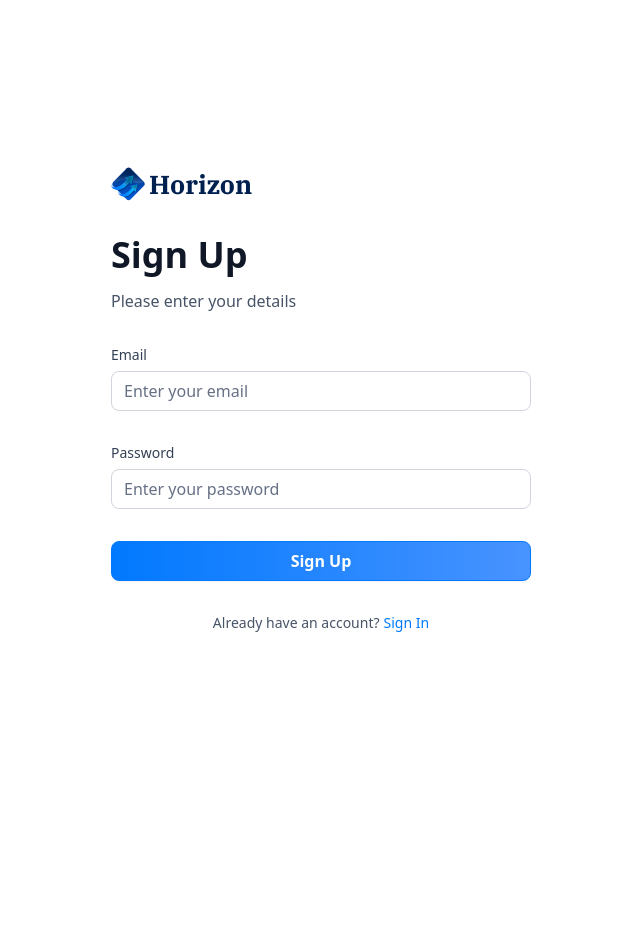
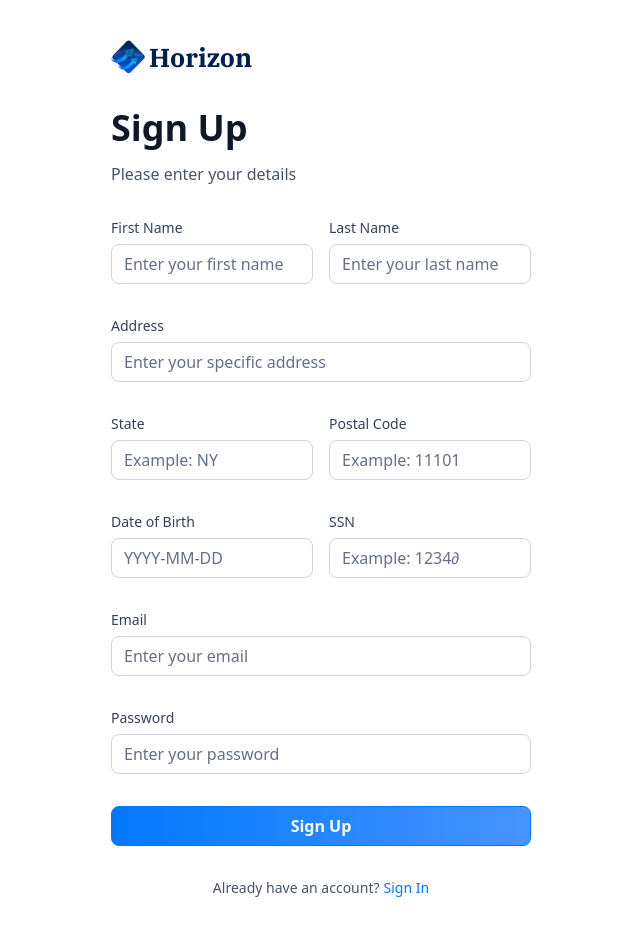
Before and after one commit to ShahinurAlamBhuiyan/Bank-Horizon, a Next.js app: page /sign-up in a window 1280 px wide. Shown: the whole page, without its empty margins (319-959 px from the left). Before the commit the page ends 800 px from the top, so only its background shows below. Built offline with nearby package versions, Linux system fonts and the light colour scheme.

Commit message:
design & validate sign-up

```diff
--- a/components/AuthForm.tsx
+++ b/components/AuthForm.tsx
@@ -17,9 +17,11 @@
     const [user, setUser] = useState(null)
     const [isLoading, setIsLoading] = useState(false);
 
+    const formSchema = authFormSchema(type);
+
     // 1. Define your form.
-    const form = useForm<z.infer<typeof authFormSchema>>({
-        resolver: zodResolver(authFormSchema),
+    const form = useForm<z.infer<typeof formSchema>>({
+        resolver: zodResolver(formSchema),
         defaultValues: {
             email: "",
             password: ''
@@ -27,7 +29,7 @@
     })
 
     // 2. Define a submit handler.
-    function onSubmit(values: z.infer<typeof authFormSchema>) {
+    function onSubmit(values: z.infer<typeof formSchema>) {
         setIsLoading(true);
         console.log(values);
         setIsLoading(false);
@@ -69,6 +71,60 @@
                     <>
                         <Form {...form}>
                             <form onSubmit={form.handleSubmit(onSubmit)} className="space-y-8">
+
+                                {type === 'sign-up' &&
+                                    <>
+                                        <div className='flex gap-4'>
+                                            <CustomInput
+                                                control={form.control}
+                                                name='firstName'
+                                                label='First Name'
+                                                placeholder="Enter your first name"
+                                            />
+                                            <CustomInput
+                                                control={form.control}
+                                                name='lastName'
+                                                label='Last Name'
+                                                placeholder="Enter your last name"
+                                            />
+                                        </div>
+                                        <CustomInput
+                                            control={form.control}
+                                            name='address1'
+                                            label='Address'
+                                            placeholder="Enter your specific address"
+                                        />
+                                        <div className='flex gap-4'>
+                                            <CustomInput
+                                                control={form.control}
+                                                name='state'
+                                                label='State'
+                                                placeholder="Example: NY"
+                                            />
+                                            <CustomInput
+                                                control={form.control}
+                                                name='postalCode'
+                                                label='Postal Code'
+                                                placeholder="Example: 11101"
+                                            />
+                                        </div>
+                                        <div className='flex gap-4'>
+                                            <CustomInput
+                                                control={form.control}
+                                                name='dateOfBirth'
+                                                label='Date of Birth'
+                                                placeholder="YYYY-MM-DD"
+                                            />
+                                            <CustomInput
+                                                control={form.control}
+                                                name='ssn'
+                                                label='SSN'
+                                                placeholder="Example: 1234∂"
+                                            />
+                                        </div>
+                                    </>
+                                }
+
                                 <CustomInput
                                     control={form.control}
                                     name='email'
--- a/components/CustomInput.tsx
+++ b/components/CustomInput.tsx
@@ -9,9 +9,11 @@
 import { Control, FieldPath } from "react-hook-form"; import { z } from "zod"
 import { authFormSchema } from '@/lib/utils';
 
+const formSchema = authFormSchema('sign-up')
+
 interface CustomInput {
-    control: Control<z.infer<typeof authFormSchema>>,
-    name: FieldPath<z.infer<typeof authFormSchema>>,
+    control: Control<z.infer<typeof formSchema>>,
+    name: FieldPath<z.infer<typeof formSchema>>,
     label: string,
     placeholder: string
 }
--- a/lib/utils.ts
+++ b/lib/utils.ts
@@ -195,9 +195,17 @@
   return date > twoDaysAgo ? "Processing" : "Success";
 };
 
-export const authFormSchema = z.object({
+export const authFormSchema =(type: string) => z.object({
+  // sign up
+  firstName: type=== 'sign-in' ? z.string().optional() :  z.string().min(3),
+  lastName: type=== 'sign-in' ? z.string().optional() :  z.string().min(3),
+  address1: type=== 'sign-in' ? z.string().optional() :  z.string().max(50),
+  state: type=== 'sign-in' ? z.string().optional() :  z.string().min(2).max(2),
+  postalCode: type=== 'sign-in' ? z.string().optional() :  z.string().min(3).max(6),
+  dateOfBirth: type=== 'sign-in' ? z.string().optional() :  z.string().min(3),
+  ssn: type=== 'sign-in' ? z.string().optional() :  z.string().min(3),
+
+  // both
   email: z.string().email(),
-  password: z.string().min(8, {
-    message: 'Password must be more than 8 character.'
-  }),
+  password: z.string().min(8),
 })
```
